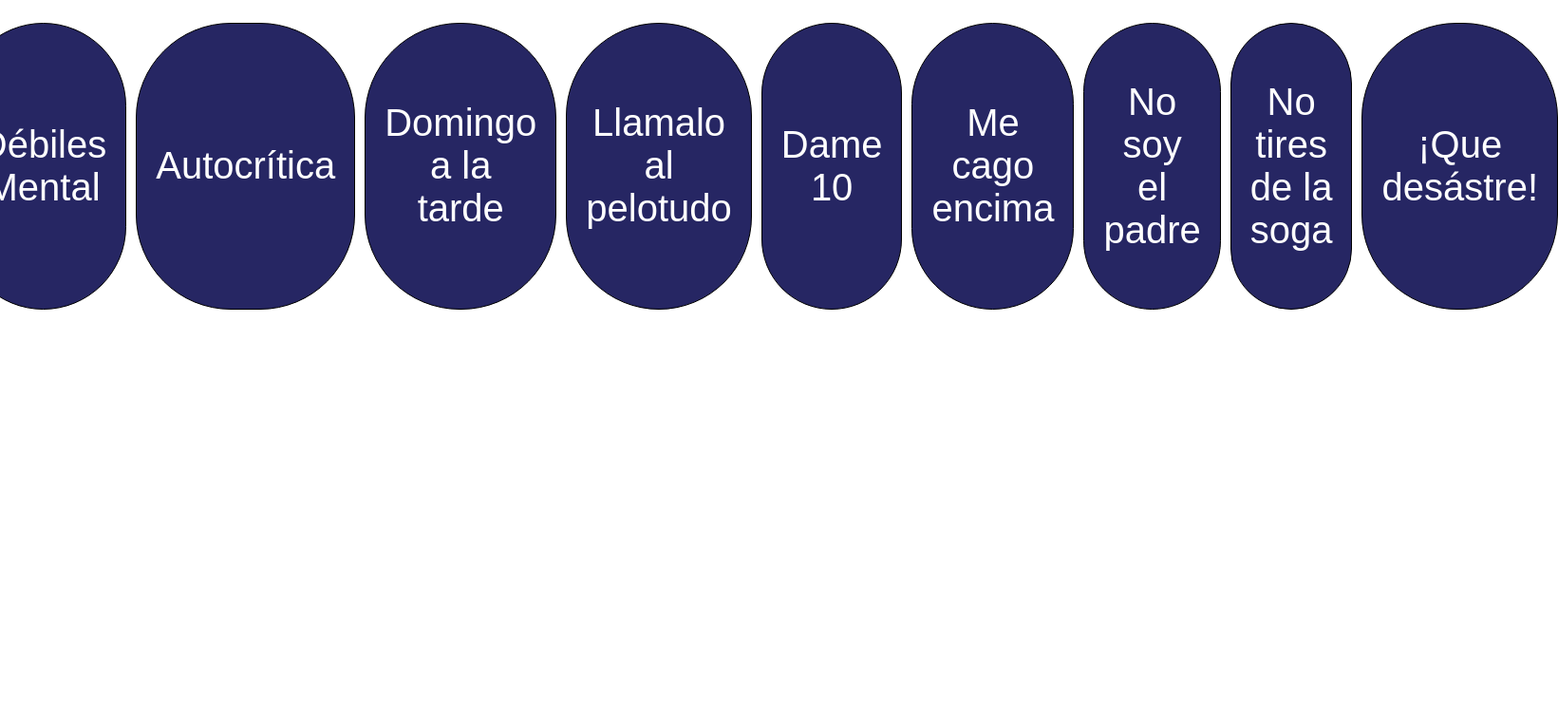
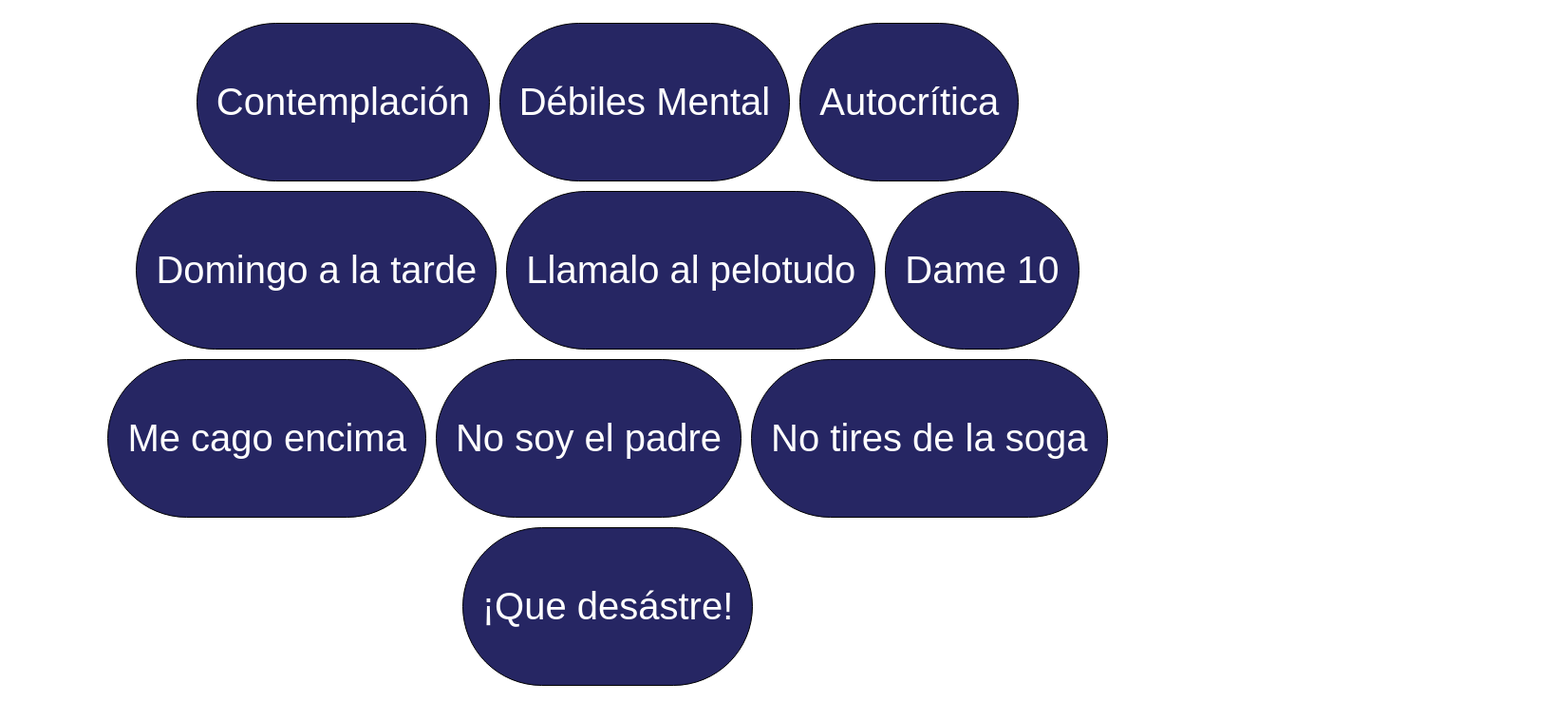
Before and after one commit to francoterragna/botoneraSergio, a plain HTML site: page index.html in a window 1280 px wide. Shown: the part 61-800 px from the top of the page at 95% size, 1641 px wide, since content can reach past the window. Drawn offline with Linux system fonts and the light colour scheme.

Commit message:
mejor el css

```diff
--- a/styles.css
+++ b/styles.css
@@ -2,6 +2,7 @@
     display: flex;
     justify-content: center;
     width: 100%;
+    flex-wrap: wrap;
     margin-top: 0 auto;
     text-align: center;
   }
@@ -22,6 +23,7 @@
 
   .boton:hover {
     background-color: #ddd;
+    color:#000
   }
 
   .boton:active {
```
